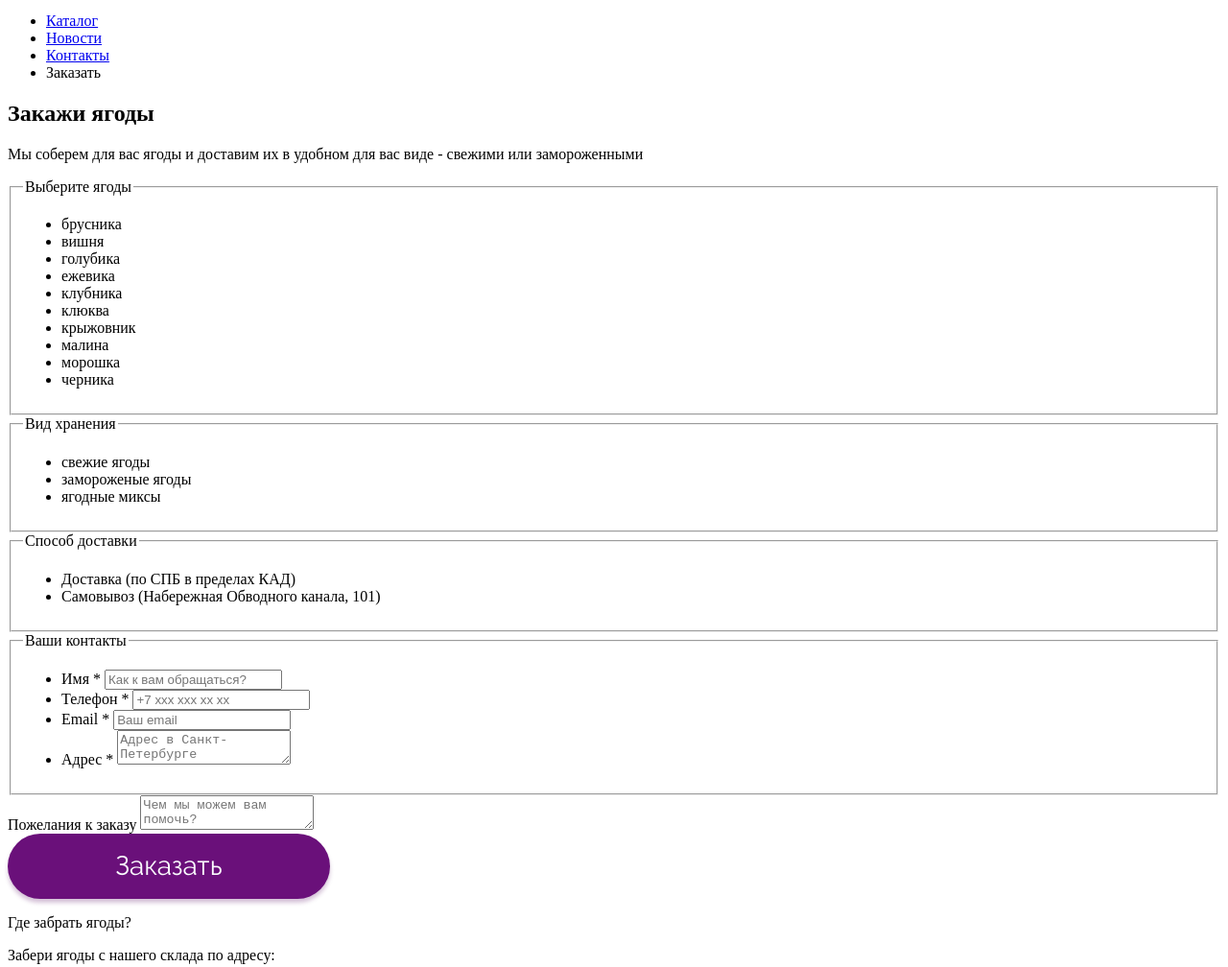
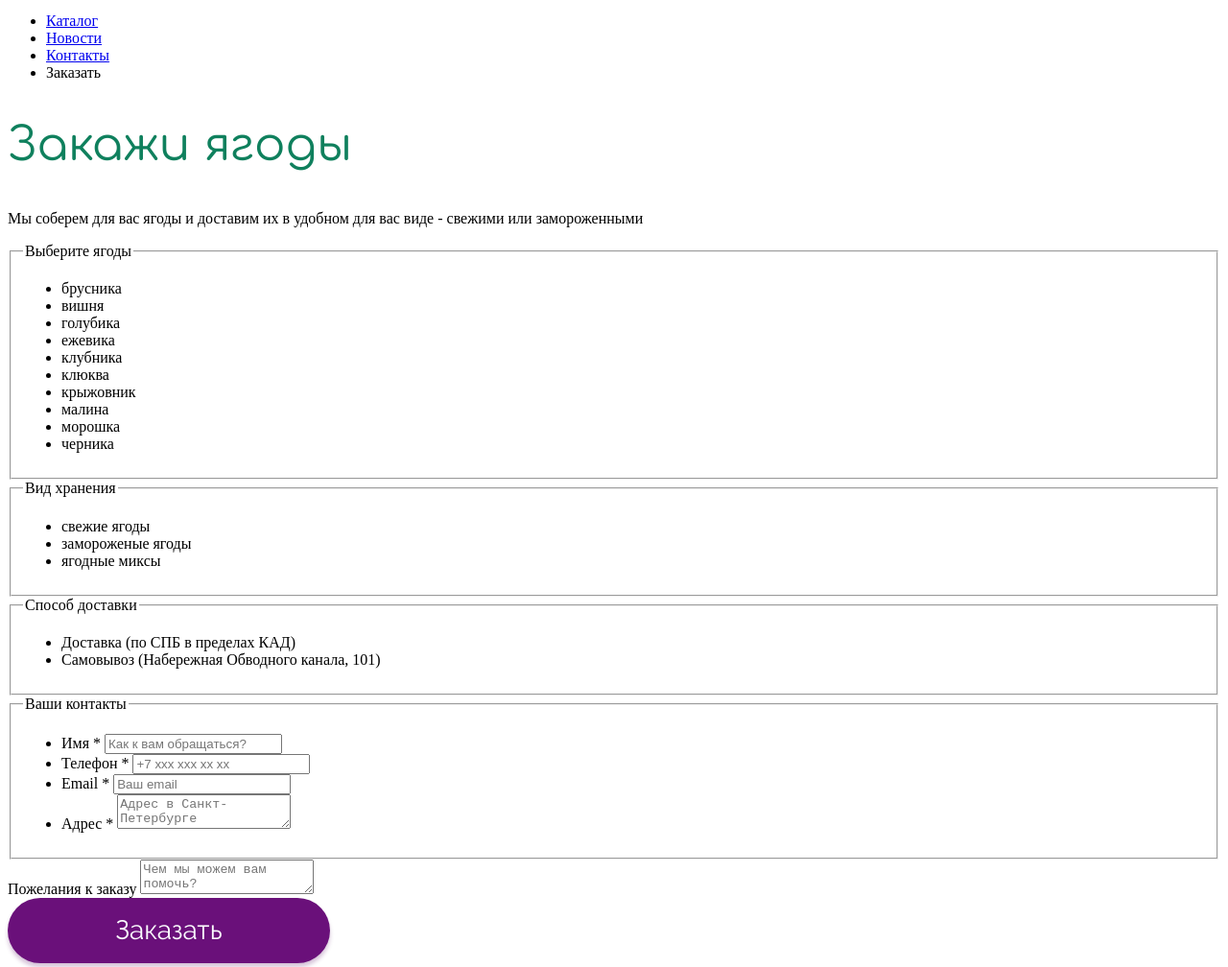
Before and after one commit to koshshshka-ann/berries, a website: page source/form.html in a window 1280 px wide. Shown: the part 69-1077 px from the top of the page at 96% size. Drawn offline with nearby package versions, Linux system fonts and the light colour scheme; files that its build step writes are made by us from their sources; files whose address does not match are found by name.

Commit message:
Добавила section-title

```diff
--- a/source/form.html
+++ b/source/form.html
@@ -54,7 +54,7 @@
   <main class="main-container">
     <h1 class="visually-hidden">Форма заказа ягод</h1>
     <section class="form-intro">
-      <h2 class="form-intro__title">Закажи ягоды</h2>
+      <h2 class="form-intro__title section-title">Закажи ягоды</h2>
       <p class="form-intro__description">Мы соберем для вас ягоды
         и доставим их в удобном для вас виде - свежими или замороженными</p>
     </section>
--- a/source/sass/blocks/button.scss
+++ b/source/sass/blocks/button.scss
@@ -4,7 +4,9 @@
   width: 264px;
   min-height: 56px;
   padding-top: 16px;
+  padding-right: 16px;
   padding-bottom: 16px;
+  padding-left: 16px;
   text-align: center;
   text-decoration: none;
   font-family: $raleway;
@@ -16,6 +18,7 @@
   border: none;
   border-radius: 40px;
   box-shadow: 0 4px 4px rgba(88, 13, 101, 0.25);
+  cursor: pointer;
 
   &:hover {
     background-color: $adding-purple;
@@ -38,7 +41,9 @@
     width: 220px;
     min-height: 52px;
     padding-top: 14px;
+    padding-right: 14px;
     padding-bottom: 14px;
+    padding-left: 14px;
     font-size: 20px;
     line-height: 23px;
     box-shadow: none;
--- /dev/null
+++ b/source/sass/blocks/section-title.scss
@@ -0,0 +1,17 @@
+.section-title {
+  font-family: $comfortaa;
+  font-weight: 400;
+  font-size: 36px;
+  line-height: 40px;
+  color: $accent-green;
+
+  @media (min-width: $tablet-width) {
+    font-size: 48px;
+    line-height: 54px;
+  }
+
+  @media (min-width: $desktop-width) {
+    font-size: 52px;
+    line-height: 58px;
+  }
+}
--- a/source/sass/style.scss
+++ b/source/sass/style.scss
@@ -2,3 +2,4 @@
 @import "global/fonts.scss";
 @import "global/visually-hidden.scss";
 @import "blocks/button.scss";
+@import "blocks/section-title.scss";
```
Also changed, not shown: source/index.html (+5 -5 lines).
